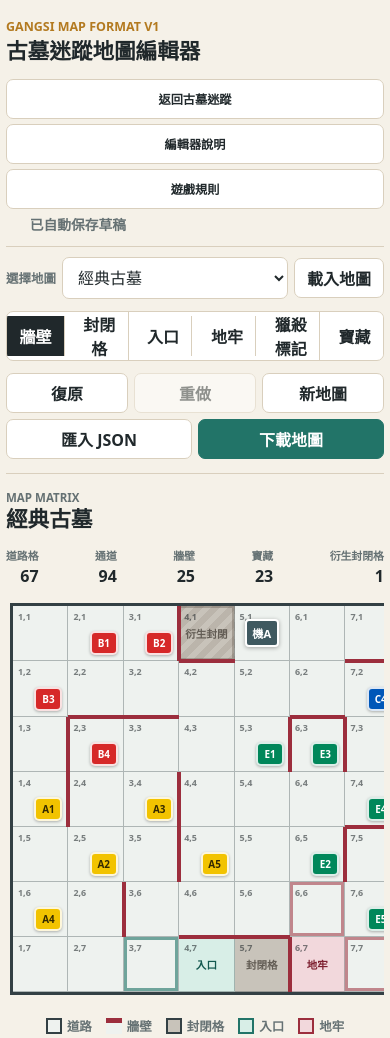
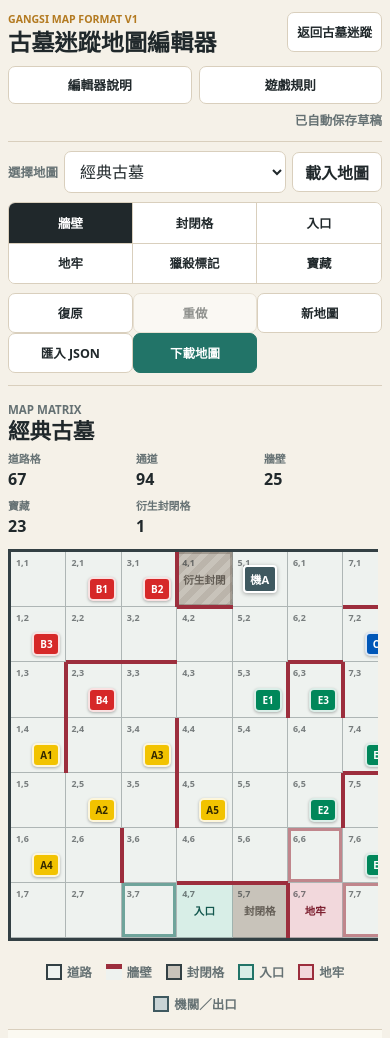
Before and after one commit to ffxiv-christianity/avalon-online, a website: page Gangsi/public/map-editor/index.html in a window 390 px wide. Shown: the top 1038 px of the page. Drawn offline with Linux system fonts and the light colour scheme; files that its build step writes are made by us from their sources; files whose address does not match are found by name.

Commit message:
[Release] 2026/08/03
古墓迷蹤:
1. 調整手機版地圖編輯器RWD。

通用:
1. 修正"你的名字"手機版輸入的問題。

```diff
--- a/Gangsi/public/map-editor/index.html
+++ b/Gangsi/public/map-editor/index.html
@@ -12,14 +12,18 @@
 <body data-game="gangsi-map-editor">
   <main class="map-editor-shell">
     <header class="map-editor-topbar">
-      <div>
-        <p class="eyebrow">Gangsi Map Format v1</p>
-        <h1>古墓迷蹤地圖編輯器</h1>
+      <div class="editor-title-row">
+        <div class="editor-title">
+          <p class="eyebrow">Gangsi Map Format v1</p>
+          <h1>古墓迷蹤地圖編輯器</h1>
+        </div>
+        <a class="ghost-button rules-button editor-back-link" href="/Gangsi/">返回古墓迷蹤</a>
       </div>
-      <div class="topbar-actions">
-        <a class="ghost-button rules-button editor-back-link" href="/Gangsi/">返回古墓迷蹤</a>
+      <div class="editor-utility-row">
+        <div class="editor-reference-actions">
         <button class="ghost-button rules-button" id="openEditorHelpButton" type="button">編輯器說明</button>
         <button class="ghost-button rules-button" id="openRulesButton" type="button">遊戲規則</button>
+        </div>
         <output id="editorStatus" class="editor-status" aria-live="polite">載入中</output>
       </div>
     </header>
--- a/Gangsi/public/map-editor/map-editor.css
+++ b/Gangsi/public/map-editor/map-editor.css
@@ -23,11 +23,30 @@ body[data-game="gangsi-map-editor"] {
 }
 
 .map-editor-topbar {
+  display: grid;
+  gap: 10px;
+  margin-bottom: 12px;
+}
+
+.editor-title-row,
+.editor-utility-row,
+.editor-reference-actions {
   display: flex;
   align-items: center;
+}
+
+.editor-title-row {
   justify-content: space-between;
   gap: 16px;
-  margin-bottom: 12px;
+}
+
+.editor-utility-row {
+  justify-content: flex-end;
+  gap: 12px;
+}
+
+.editor-reference-actions {
+  gap: 8px;
 }
 
 .map-editor-topbar h1 {
@@ -37,10 +56,6 @@ body[data-game="gangsi-map-editor"] {
 
 .map-editor-topbar .eyebrow {
   margin-bottom: 4px;
-}
-
-.map-editor-topbar .topbar-actions {
-  align-items: center;
 }
 
 .map-editor-topbar .rules-button {
@@ -83,6 +98,7 @@ body[data-game="gangsi-map-editor"] {
   background: #fff;
   font-weight: 800;
   text-decoration: none;
+  white-space: nowrap;
 }
 
 .editor-status {
@@ -220,6 +236,8 @@ body[data-game="gangsi-map-editor"] {
 .board-scroll {
   width: 100%;
   overflow: auto;
+  overscroll-behavior: contain;
+  -webkit-overflow-scrolling: touch;
   padding: 4px;
 }
 
@@ -802,20 +820,9 @@ body[data-game="gangsi-map-editor"] {
     width: min(100% - 20px, 760px);
   }
 
-  .map-editor-topbar,
   .board-heading {
     align-items: flex-start;
     flex-direction: column;
-  }
-
-  .map-editor-topbar .topbar-actions {
-    display: flex;
-    height: auto;
-    flex: none;
-    flex-wrap: wrap;
-    grid-template: none;
-    width: 100%;
-    justify-content: space-between;
   }
 
   .tool-group,
@@ -855,29 +862,122 @@ body[data-game="gangsi-map-editor"] {
   }
 }
 
-@media (max-width: 480px) {
+@media (max-width: 600px) {
   .map-editor-shell {
-    width: calc(100% - 12px);
+    width: calc(100% - 16px);
+    padding-top: 12px;
   }
 
   .map-editor-topbar h1 {
-    font-size: 1.35rem;
+    font-size: clamp(1.2rem, 6.2vw, 1.45rem);
+  }
+
+  .map-editor-topbar .eyebrow {
+    font-size: .66rem;
+  }
+
+  .editor-title-row {
+    align-items: flex-start;
+    gap: 8px;
+  }
+
+  .editor-back-link {
+    min-height: 36px;
+    padding-inline: 9px;
+    font-size: .78rem;
+  }
+
+  .editor-utility-row {
+    display: grid;
+    grid-template-columns: minmax(0, 1fr);
+    gap: 7px;
+  }
+
+  .editor-reference-actions {
+    display: grid;
+    grid-template-columns: repeat(2, minmax(0, 1fr));
+    gap: 7px;
+  }
+
+  .editor-reference-actions .rules-button {
+    width: 100%;
+    min-width: 0;
+    min-height: 38px;
+    padding-inline: 7px;
+    font-size: .8rem;
+  }
+
+  .editor-status {
+    min-width: 0;
+    justify-self: end;
+    font-size: .78rem;
+  }
+
+  .editor-toolbar {
+    display: grid;
+    grid-template-columns: minmax(0, 1fr);
+    gap: 9px;
+    padding: 9px 0 12px;
   }
 
   .map-source-group {
     width: 100%;
+    display: grid;
+    grid-template-columns: auto minmax(0, 1fr) auto;
   }
 
   .map-source-group select {
-    flex: 1;
     width: auto;
   }
 
+  .mode-group,
+  .action-group {
+    display: grid;
+    grid-template-columns: repeat(3, minmax(0, 1fr));
+    width: 100%;
+    gap: 0;
+  }
+
+  .mode-button,
   .action-group button {
-    flex: 1 1 calc(33.333% - 6px);
+    min-width: 0;
+    padding-inline: 5px;
+    font-size: .78rem;
+  }
+
+  .mode-button:nth-child(n + 4) {
+    border-top: 1px solid var(--line);
+  }
+
+  .mode-button:nth-child(3) {
+    border-right: 0;
+  }
+
+  .action-group button {
+    width: 100%;
+  }
+
+  .board-heading {
+    gap: 9px;
+    margin-bottom: 8px;
+  }
+
+  .board-stats {
+    display: grid;
+    grid-template-columns: repeat(3, minmax(0, 1fr));
+    gap: 7px 10px;
+  }
+
+  .board-stats div {
+    text-align: left;
   }
 
   .board-scroll {
+    margin-inline: -4px;
     padding-bottom: 10px;
   }
+
+  .map-board {
+    margin-inline: 0;
+  }
 }
```
Also changed, not shown: Avalon/public/index.html (+1 -1 lines), CriminalDance/public/index.html (+1 -1 lines), Gangsi/public/index.html (+3 -2 lines), Gangsi/tests/engine.test.js (+2 -2 lines), Gangsi/tests/static.test.js (+8 -0 lines), LoveLetter/public/index.html (+1 -1 lines), Onenightwolf/public/index.html (+1 -1 lines), Shared/public/player-name.js (+10 -2 lines), tests/player-name-contract.test.js (+25 -1 lines), tests/ui-contract.test.js (+3 -1 lines).
